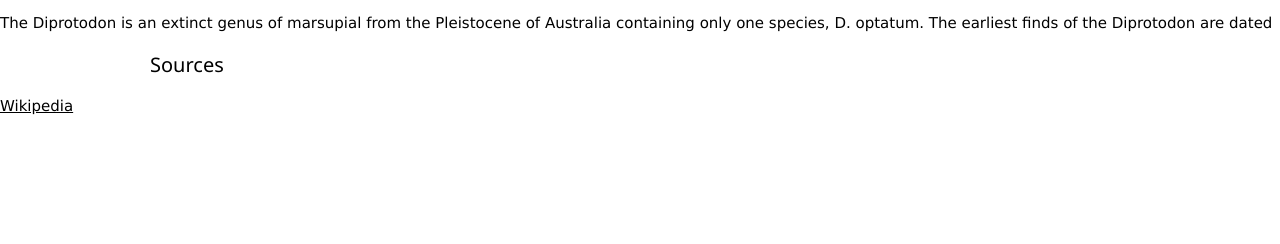
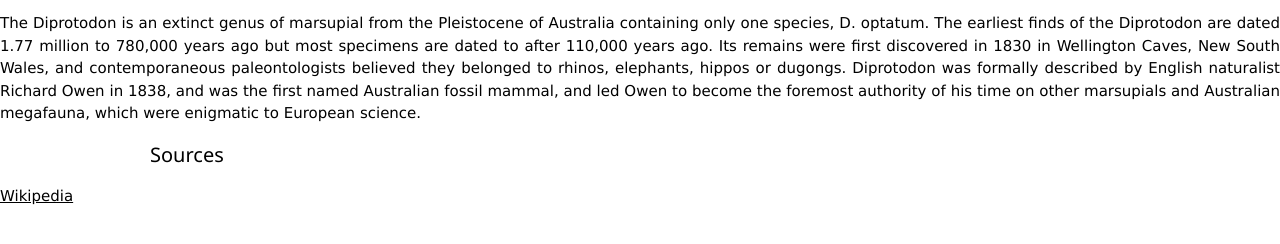
Before and after one commit to RelivoF/diprotodon, a plain HTML site: page index.html in a window 1280 px wide. Shown: the part 94-338 px from the top of the page. Drawn offline with nearby package versions, Linux system fonts and the light colour scheme.

Commit message:
croissant

```diff
--- a/index.html
+++ b/index.html
@@ -18,11 +18,13 @@
     <div class="w3-content" style="max-width:2000px;margin-top:46px">
 
 	    <h2 class="w3-wide">Diprotodon</h2>
+
 	    <p class="w3-justify">
-            The Diprotodon is an extinct genus of marsupial from the Pleistocene of Australia containing only one species, D. optatum. The earliest finds of the Diprotodon are dated
+            The Diprotodon is an extinct genus of marsupial from the Pleistocene of Australia containing only one species, D. optatum. The earliest finds of the Diprotodon are dated 1.77 million to 780,000 years ago but most specimens are dated to after 110,000 years ago. Its remains were first discovered in 1830 in Wellington Caves, New South Wales, and contemporaneous paleontologists believed they belonged to rhinos, elephants, hippos or dugongs. Diprotodon was formally described by English naturalist Richard Owen in 1838, and was the first named Australian fossil mammal, and led Owen to become the foremost authority of his time on other marsupials and Australian megafauna, which were enigmatic to European science.
         </p>
 
         <h4 class="w3-content">Sources</h4>
+
         <p class="w3-justify">
             <a href="www.wikipedia.org">Wikipedia</a>
         </p>
```
